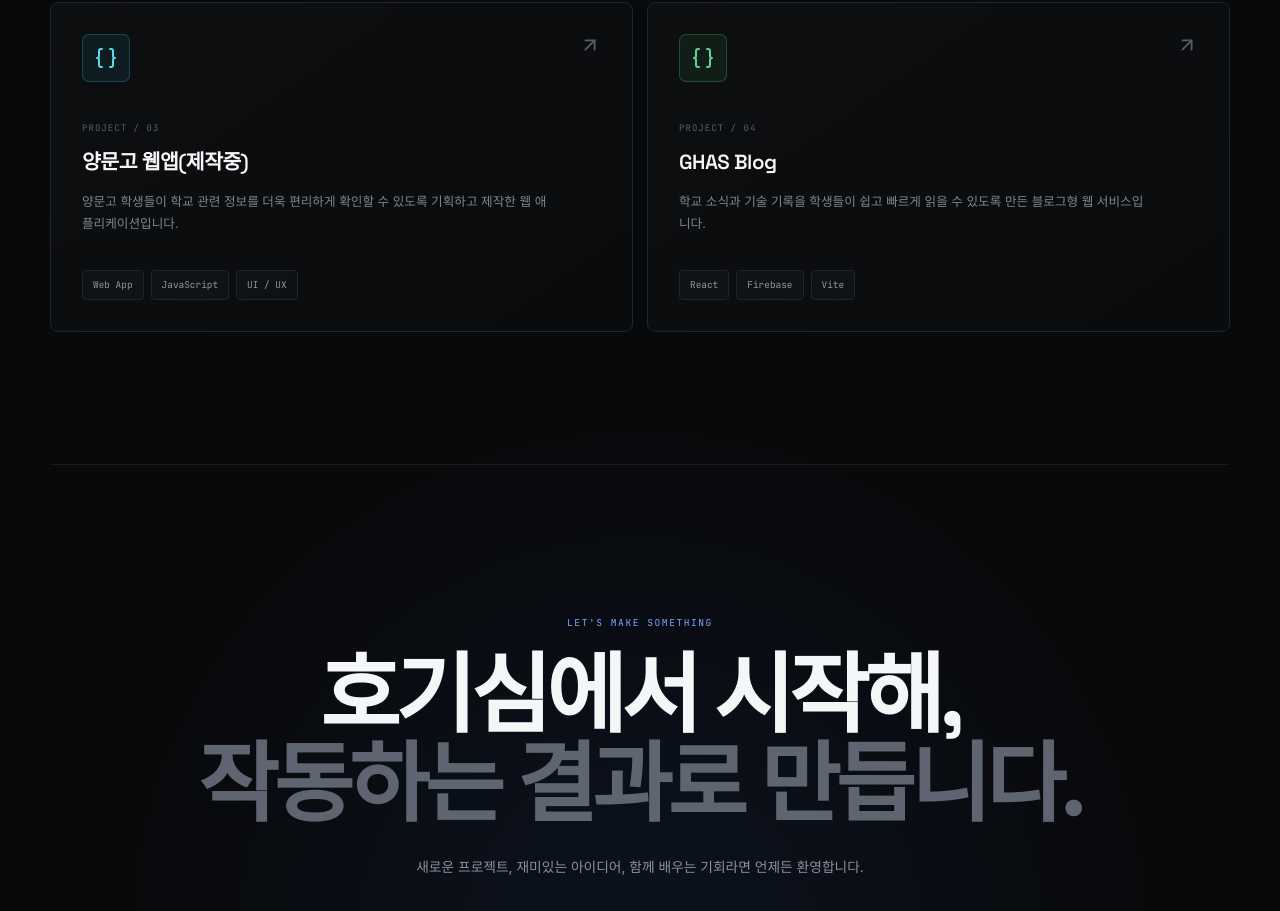
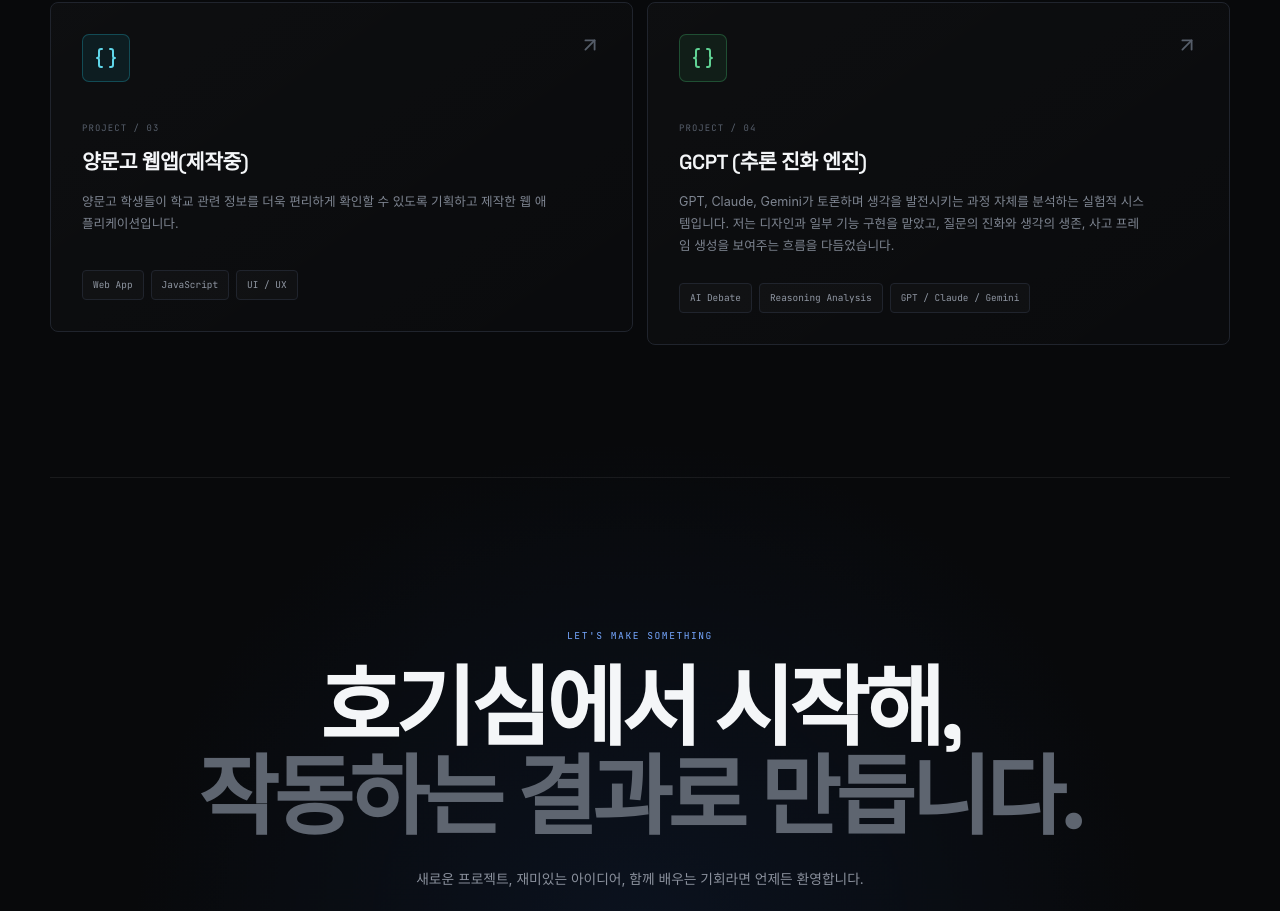
Before and after one commit to luka0116kjh/portfolio-react, a React (Vite) app: page / in a window 1280 px wide. Shown: the part 4044-4955 px from the top of the page. Built offline with nearby package versions, Linux system fonts and the light colour scheme; a web font is replaced by a local one.

Commit message:
feat: update project details for GCPT, enhancing description and technology stack

```diff
--- a/src/App.jsx
+++ b/src/App.jsx
@@ -134,14 +134,14 @@ const projects = [
     name: '양문고 웹앱(제작중)',
     description: '양문고 학생들이 학교 관련 정보를 더욱 편리하게 확인할 수 있도록 기획하고 제작한 웹 애플리케이션입니다.',
     stack: ['Web App', 'JavaScript', 'UI / UX'],
-    link: 'https://github.com/luka0116kjh',
+    link: 'https://github.com/luka0116kjh/yanggok-community-main',
     accent: 'cyan',
   },
   {
-    name: 'GHAS Blog',
-    description: '학교 소식과 기술 기록을 학생들이 쉽고 빠르게 읽을 수 있도록 만든 블로그형 웹 서비스입니다.',
-    stack: ['React', 'Firebase', 'Vite'],
-    link: 'https://ghasblog-8099b-47309.web.app/',
+    name: 'GCPT (추론 진화 엔진)',
+    description: 'GPT, Claude, Gemini가 토론하며 생각을 발전시키는 과정 자체를 분석하는 실험적 시스템입니다. 저는 디자인과 일부 기능 구현을 맡았고, 질문의 진화와 생각의 생존, 사고 프레임 생성을 보여주는 흐름을 다듬었습니다.',
+    stack: ['AI Debate', 'Reasoning Analysis', 'GPT / Claude / Gemini'],
+    link: 'https://github.com/cksdud32/gcpt',
     accent: 'green',
   },
 ]
```
